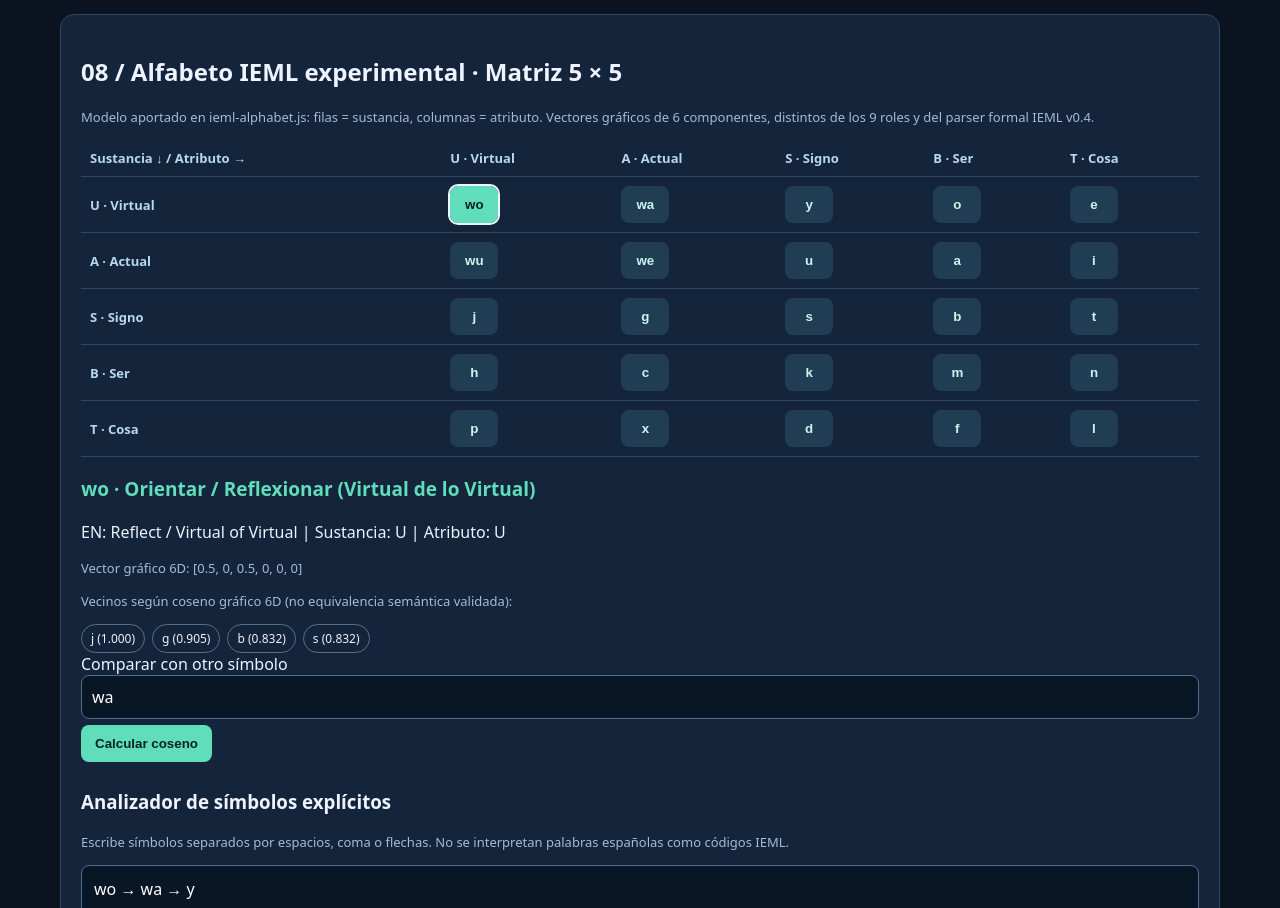
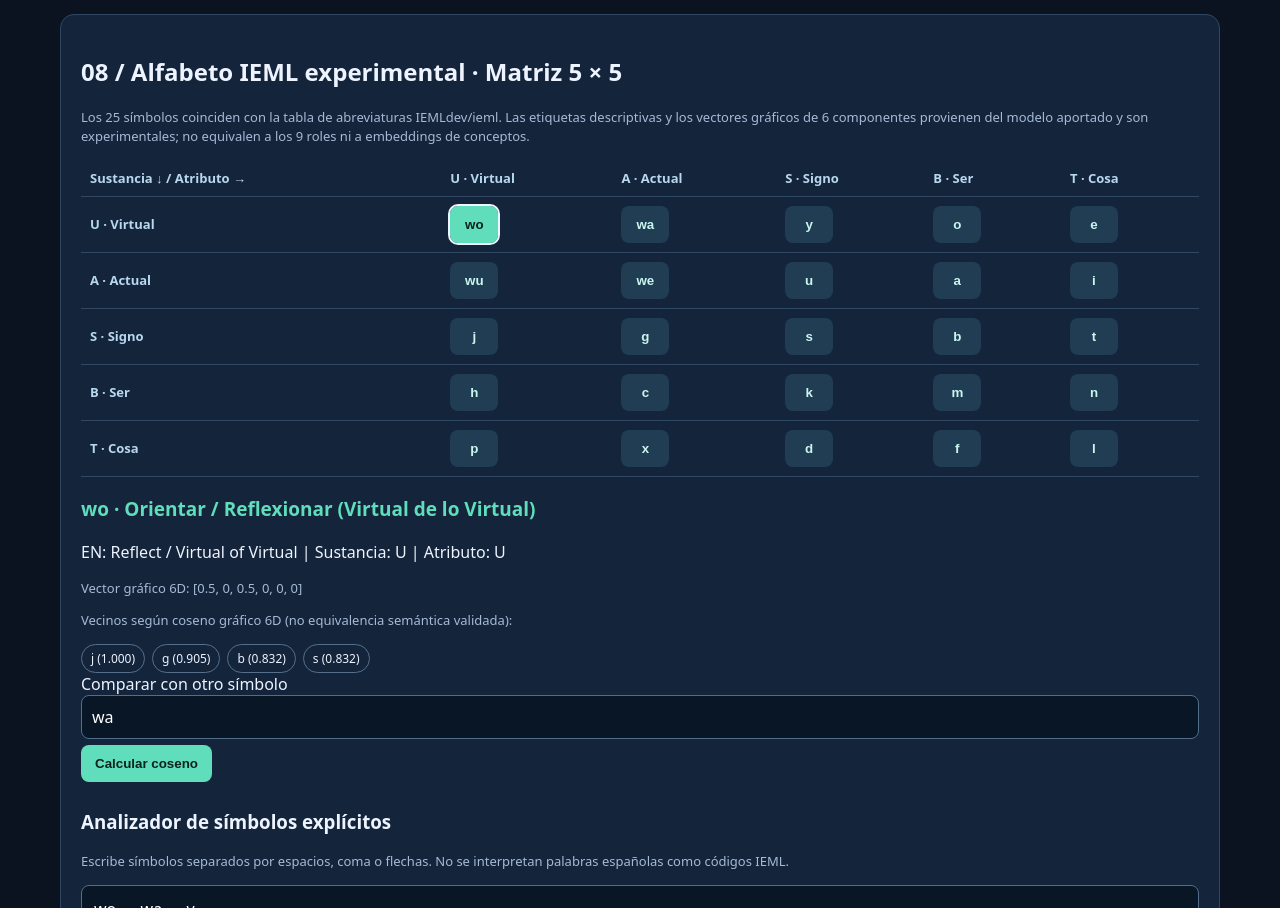
Before and after one commit to Nagorik11/ada-ieml-lab, a website with bundled scripts: page index.html in a window 1280 px wide. Shown: the part 3086-3994 px from the top of the page. Built offline with nearby package versions, Linux system fonts and the light colour scheme.

Commit message:
docs: distinguish upstream 25-symbol abbreviations from experimental graphic embeddings

```diff
--- a/index.html
+++ b/index.html
@@ -15,7 +15,7 @@
 <section class="panel wide"><h2>07 / Texto natural → 8 roles IEML</h2><p class="muted">Extracción heurística en español. Los fragmentos identificados son hipótesis editables conceptualmente, no una traducción validada a código IEML.</p><textarea id="naturalText">María envió un informe a Pedro por correo ayer desde Santiago para informar los resultados rápidamente.</textarea><div><button id="naturalAnalyze">Identificar roles</button><button id="spacyAnalyze">Analizar con spaCy</button><button id="iemlAlign">Alinear con IEML</button><button class="alt" id="naturalExport">Exportar roles JSON</button></div><p id="naturalStatus" class="muted"></p><div style="overflow:auto"><table><thead><tr><th>Rol</th><th>Nombre</th><th>Evidencia literal</th><th>Estado</th></tr></thead><tbody id="naturalRows"></tbody></table></div><pre id="naturalJSON"></pre></section>
 <section class="panel wide" id="alphabetPanel">
  <h2>08 / Alfabeto IEML experimental · Matriz 5 × 5</h2>
- <p class="ieml-help">Modelo aportado en ieml-alphabet.js: filas = sustancia, columnas = atributo. Vectores gráficos de 6 componentes, distintos de los 9 roles y del parser formal IEML v0.4.</p>
+ <p class="ieml-help">Los 25 símbolos coinciden con la tabla de abreviaturas IEMLdev/ieml. Las etiquetas descriptivas y los vectores gráficos de 6 componentes provienen del modelo aportado y son experimentales; no equivalen a los 9 roles ni a embeddings de conceptos.</p>
  <div class="ieml-table"><table aria-label="Matriz IEML experimental de 25 caracteres">
   <thead><tr><th>Sustancia ↓ / Atributo →</th><th>U · Virtual</th><th>A · Actual</th><th>S · Signo</th><th>B · Ser</th><th>T · Cosa</th></tr></thead>
   <tbody id="alphabetBody"></tbody>
```
